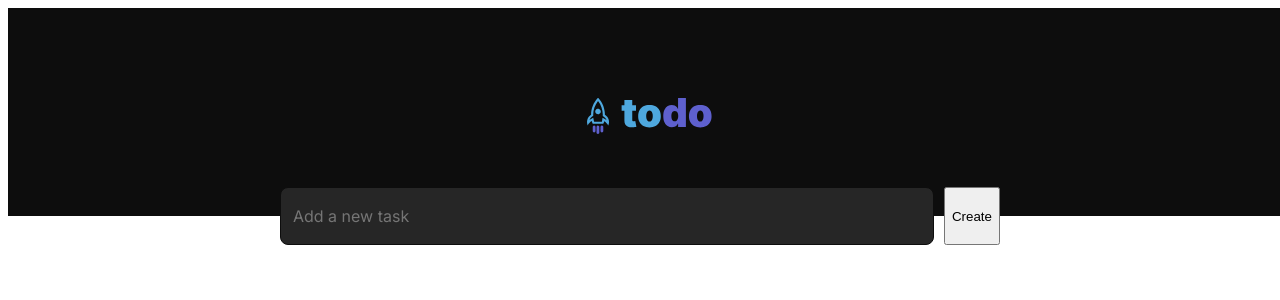
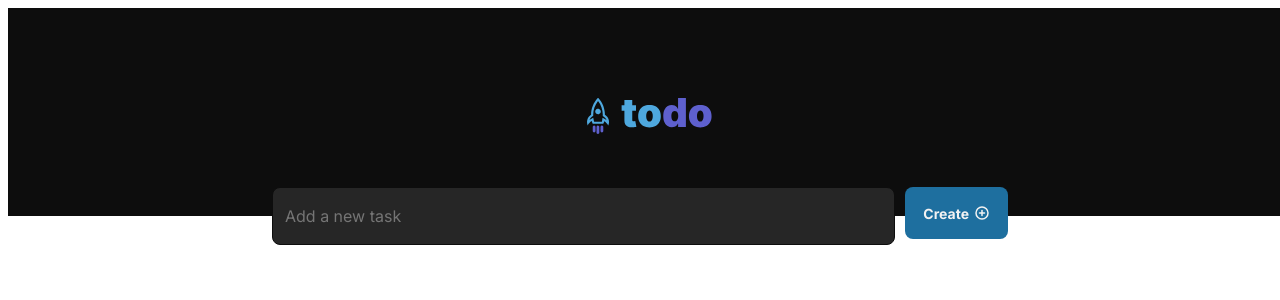
Before and after one commit to martahil/ToDoListRocketSeatReactChallenge, a React (Vite) app: page / in a window 1280 px wide. Shown: the top 300 px of the page. Built offline with nearby package versions, Linux system fonts and the light colour scheme.

Commit message:
Create button - styles added

```diff
--- a/package.json
+++ b/package.json
@@ -10,6 +10,7 @@
     "preview": "vite preview"
   },
   "dependencies": {
+    "phosphor-react": "^1.4.1",
     "react": "^18.3.1",
     "react-dom": "^18.3.1"
   },
--- a/src/App.module.css
+++ b/src/App.module.css
@@ -24,3 +24,29 @@
 .taskAddInput:focus {
   border-color: var(--purple-200);
 }
+
+.createBtn {
+  display: flex;
+  align-items: center;
+  gap: 0.3125rem;
+  height: 3.25rem;
+  border-radius: 8px;
+  background: var(--blue-300);
+  color: var(--gray-100);
+  font-family: 'Inter', sans-serif;
+  font-size: 0.875rem;
+  font-weight: bold;
+  padding: 1.125rem;
+  border: none;
+}
+
+.createBtn:hover {
+  background: var(--blue-200);
+  cursor: pointer;
+  transition: 0.3s;
+}
+
+.createBtn:active {
+  background: var(--blue-300);
+  transform: scale(0.98, 0.98);
+}
--- a/src/App.tsx
+++ b/src/App.tsx
@@ -4,6 +4,7 @@ import { Input } from "./components/Input"
 import styles from './App.module.css'
 import './global.css'
 import { Button } from "./components/Button"
+import { PlusCircle } from "phosphor-react"
 
 function App() {
 
@@ -16,6 +17,7 @@ function App() {
           <Input className={styles.taskAddInput} />
           <Button className={styles.createBtn}>
             Create
+            <PlusCircle size={16} color="#f2f2f2" weight="bold" />
           </Button>
         </div>
       </section>
```
Also changed, not shown: 1 other file (tests, documents, lock files or other folders).
